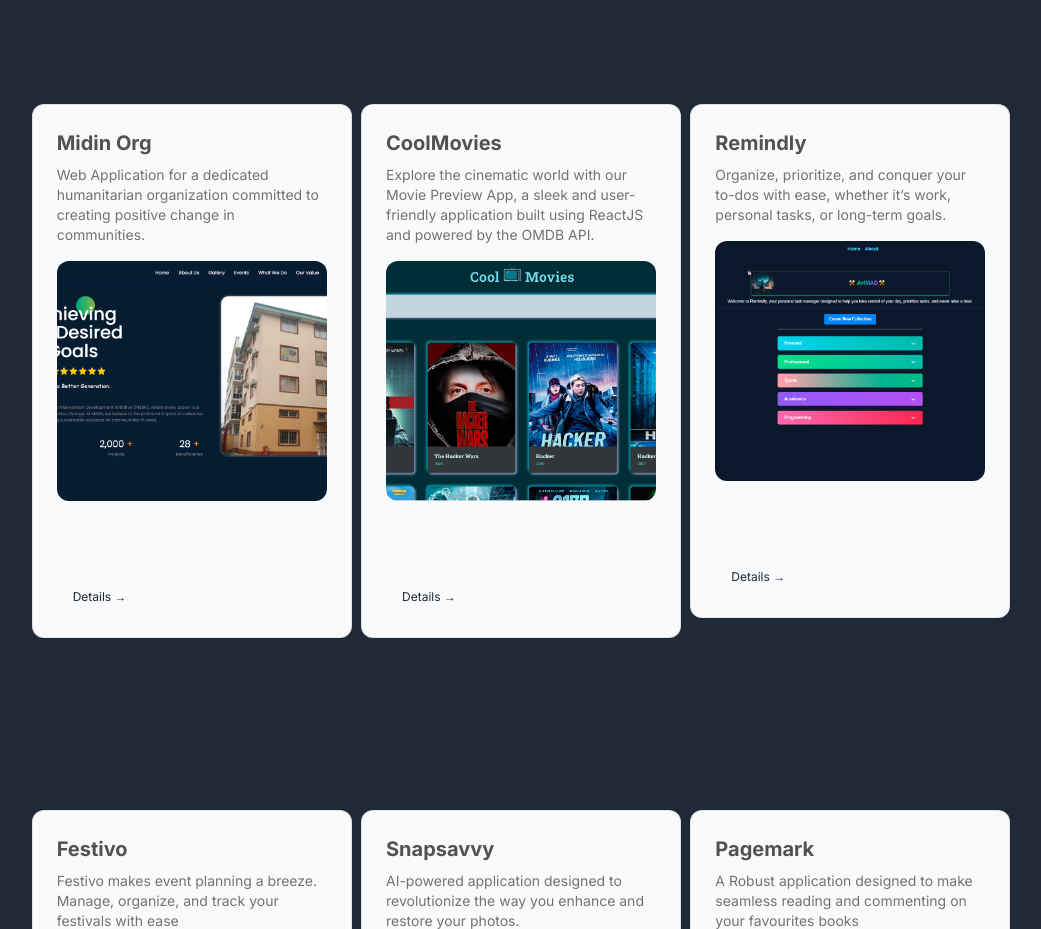
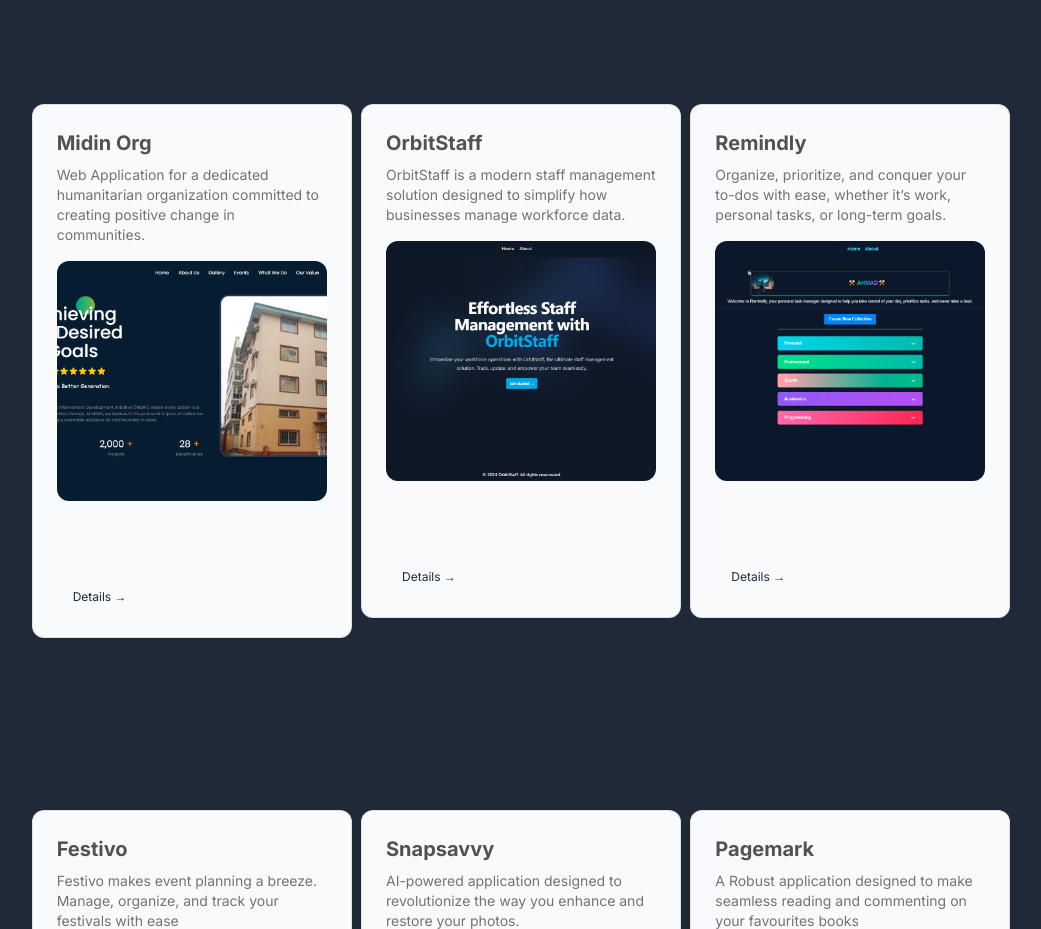
Before and after one commit to engraya/engrahmadaya-portfolio, a Next.js app: page /projects in a window 1280 px wide. Shown: the part 4420-5349 px from the top of the page, without its empty margins (119-1160 px from the left). Built offline with nearby package versions, Linux system fonts and the light colour scheme.

Commit message:
UpdateD a Project

```diff
--- a/lib/constants.ts
+++ b/lib/constants.ts
@@ -54,6 +54,7 @@ import {
     pennyplan,
     coinstream,
     netchat,
+    orbitstaff,
     quickSumAi,
     planvault,
     pagemark,
@@ -421,14 +422,14 @@ export const Bio = {
     },
     {
       id: 19,
-      title: "CoolMovies",
+      title: "OrbitStaff",
       description:
-        "Explore the cinematic world with our Movie Preview App, a sleek and user-friendly application built using ReactJS and powered by the OMDB API.",
-      image: movies,
-      tags: ["React", "Node Js", "Express Js", "Javascript"],
+        "OrbitStaff is a modern staff management solution designed to simplify how businesses manage workforce data.",
+      image: orbitstaff,
+      tags: ["React", "TailwindCSS", "Typescript", "Redux"],
       category: "web app",
-      github: "https://github.com/engraya/coolMovies-app",
-      webapp: "https://engraya.github.io/coolMovies-app",
+      github: "https://github.com/engraya/orbitStaff",
+      webapp: "https://orbitstaff.vercel.app/",
     },
       {
       id: 20,
--- a/public/projects/projectSources.ts
+++ b/public/projects/projectSources.ts
@@ -25,9 +25,11 @@ import postcraftai from "./postcraftai.png"
 import detectify from "./detectify.png"
 import remindly from "./remindly.png"
 import slideTubeAi from "./slideTubeAi.png"
+import orbitstaff from "./orbitstaff.png"
 
 export {
 echogram,
+orbitstaff,
 slideTubeAi,
 detectify,
 remindly,
```
Also changed, not shown: public/projects/orbitstaff.png (added).
